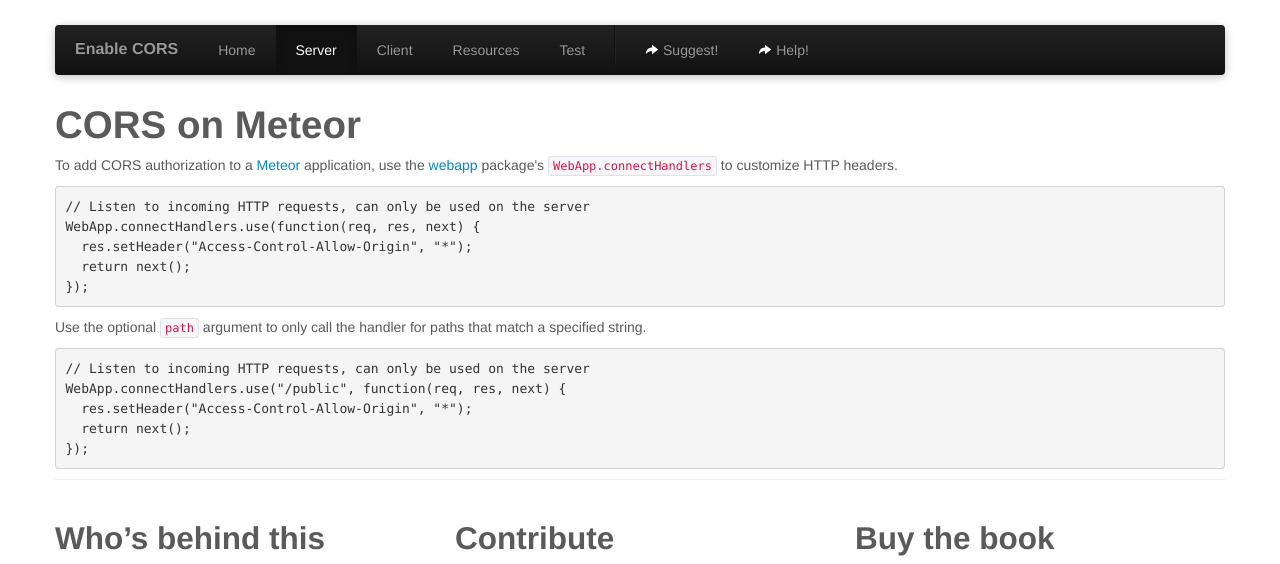
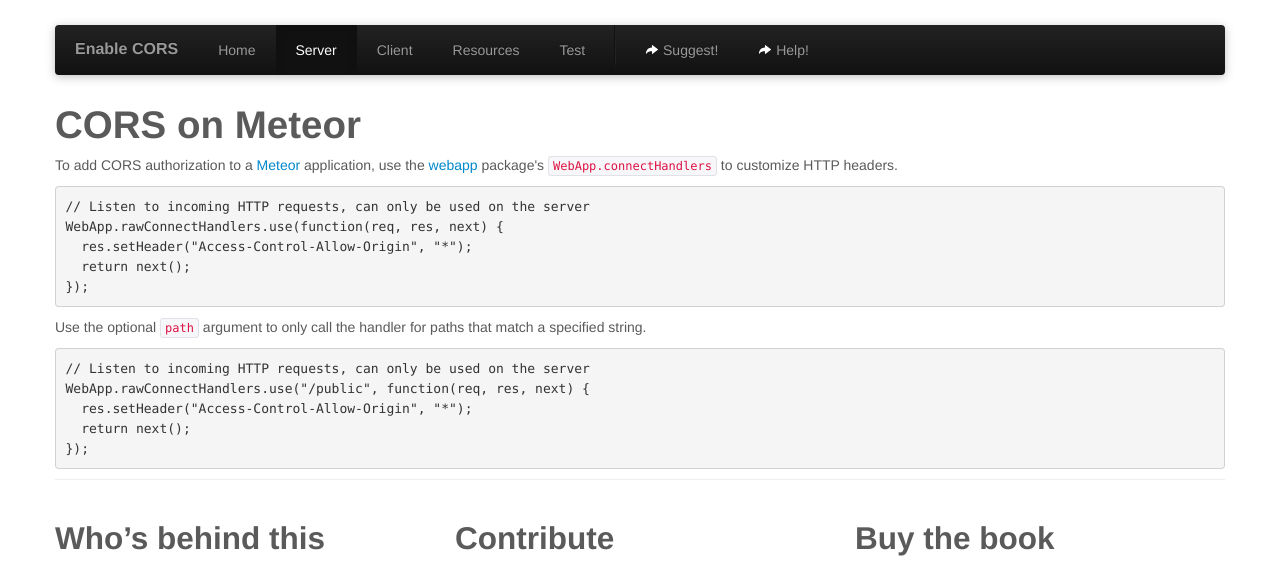
Before and after one commit to monsur/enable-cors.org, a Jekyll site: the page built from server_meteor.html, in a window 1280 px wide, cut to the strip 0-564 px from the top of the page. Built offline with Jekyll 4.4.1, drawn with Linux system fonts in a browser that asks for light colours.

Commit message:
Update Meteor server so that CORS headers apply to CSS and JS
use `rawConnectHandlers` so that CORS headers apply to CSS and JS files served by Meteor.

```diff
--- a/server_meteor.html
+++ b/server_meteor.html
@@ -11,7 +11,7 @@
 				To add CORS authorization to a <a href="http://www.meteor.com">Meteor</a> application, use the <a href="http://docs.meteor.com/#/full/webapp">webapp</a> package's <code>WebApp.connectHandlers</code> to customize HTTP headers.
 			</p>
 			<pre class="code">// Listen to incoming HTTP requests, can only be used on the server
-WebApp.connectHandlers.use(function(req, res, next) {
+WebApp.rawConnectHandlers.use(function(req, res, next) {
   res.setHeader("Access-Control-Allow-Origin", "*");
   return next();
 });</pre>
@@ -20,7 +20,7 @@
 				Use the optional <code>path</code> argument to only call the handler for paths that match a specified string.
 			</p>
 			<pre class="code">// Listen to incoming HTTP requests, can only be used on the server
-WebApp.connectHandlers.use("/public", function(req, res, next) {
+WebApp.rawConnectHandlers.use("/public", function(req, res, next) {
   res.setHeader("Access-Control-Allow-Origin", "*");
   return next();
 });</pre>
```
